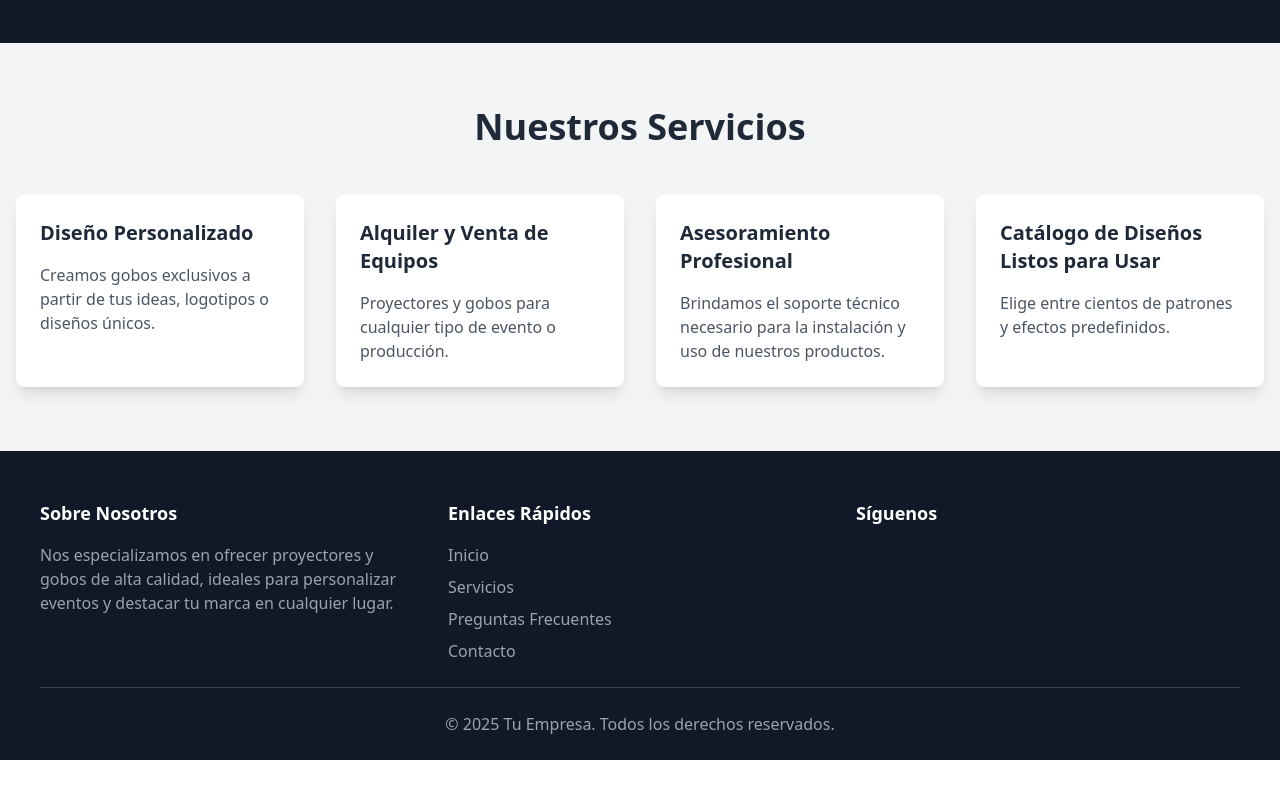
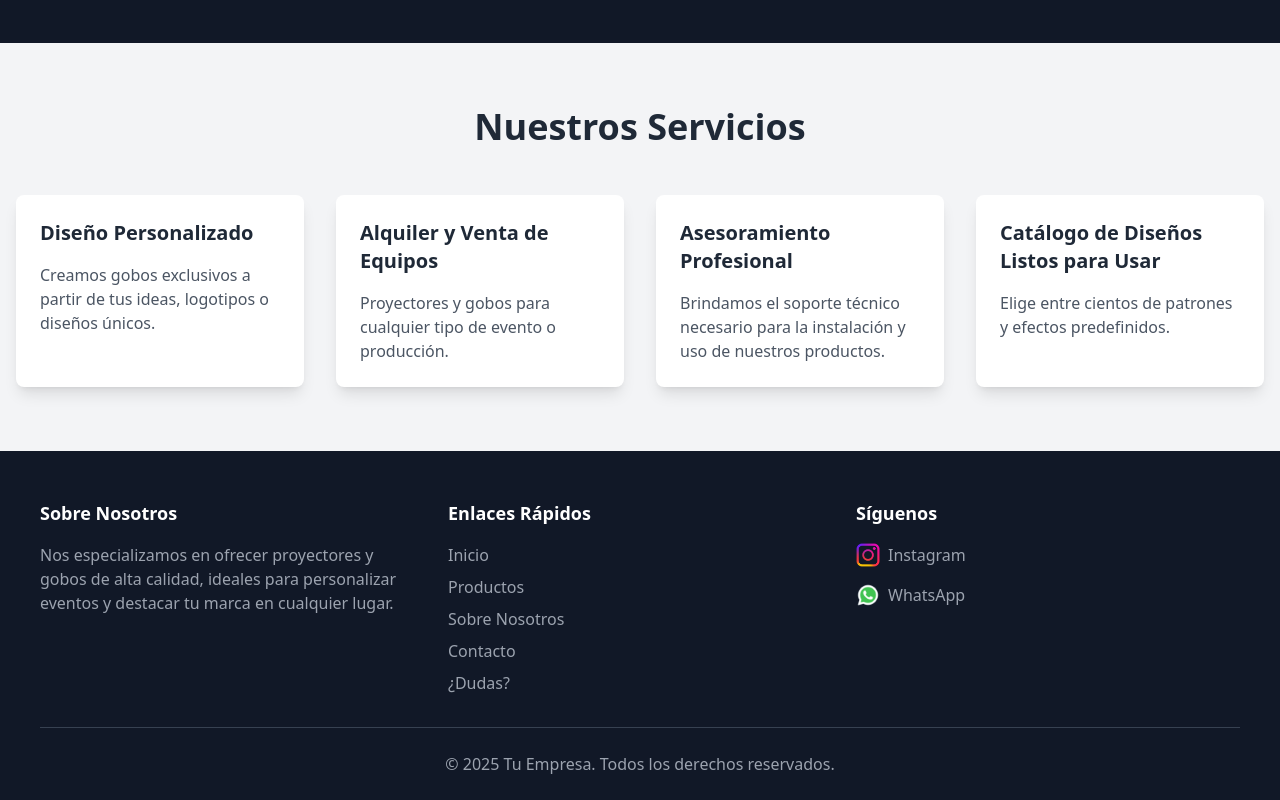
Before and after one commit to ibrian91/firefly, a React (Vite) app: page / in a window 1280 px wide. Shown: the part 2427-3227 px from the top of the page. Before the commit the page ends 3187 px from the top, so only its background shows below. Built offline with nearby package versions, Linux system fonts and the light colour scheme.

Commit message:
footer finalizado

```diff
--- /dev/null
+++ b/src/components/ScroolLink.jsx
@@ -0,0 +1,16 @@
+import React from 'react';
+import { Link } from 'react-router-dom';
+
+const ScrollLink = ({ to, children, className }) => {
+  const handleClick = () => {
+    window.scrollTo(0, 0); // Mueve el scroll al inicio de la página
+  };
+
+  return (
+    <Link to={to} className={className} onClick={handleClick}>
+      {children}
+    </Link>
+  );
+};
+
+export default ScrollLink;
--- a/src/pages/Footer.jsx
+++ b/src/pages/Footer.jsx
@@ -1,4 +1,7 @@
-import React from 'react';
+import React from "react";
+import ScrollLink from "../components/ScroolLink";
+import icon_Instagram from "../assets/icons/instagram_icon.png";
+import icon_WhatsApp from "../assets/icons/whatsapp_icon.png"; // Asegúrate de importar el ícono de WhatsApp.
 
 const Footer = () => {
   return (
@@ -9,8 +12,9 @@ const Footer = () => {
           <div>
             <h4 className="text-lg font-bold mb-4">Sobre Nosotros</h4>
             <p className="text-gray-400">
-              Nos especializamos en ofrecer proyectores y gobos de alta calidad, ideales para personalizar eventos
-              y destacar tu marca en cualquier lugar.
+              Nos especializamos en ofrecer proyectores y gobos de alta calidad,
+              ideales para personalizar eventos y destacar tu marca en cualquier
+              lugar.
             </p>
           </div>
 
@@ -19,16 +23,45 @@ const Footer = () => {
             <h4 className="text-lg font-bold mb-4">Enlaces Rápidos</h4>
             <ul>
               <li className="mb-2">
-                <a href="#home" className="text-gray-400 hover:text-white">Inicio</a>
+                <ScrollLink to="/" className="text-gray-400 hover:text-white">
+                  Inicio
+                </ScrollLink>
               </li>
+
               <li className="mb-2">
-                <a href="#services" className="text-gray-400 hover:text-white">Servicios</a>
+                <ScrollLink
+                  to="/products"
+                  className="text-gray-400 hover:text-white"
+                >
+                  Productos
+                </ScrollLink>
               </li>
+
               <li className="mb-2">
-                <a href="#faq" className="text-gray-400 hover:text-white">Preguntas Frecuentes</a>
+                <ScrollLink
+                  to="/about"
+                  className="text-gray-400 hover:text-white"
+                >
+                  Sobre Nosotros
+                </ScrollLink>
               </li>
-              <li>
-                <a href="#contact" className="text-gray-400 hover:text-white">Contacto</a>
+
+              <li className="mb-2">
+                <ScrollLink
+                  to="/contact"
+                  className="text-gray-400 hover:text-white"
+                >
+                  Contacto
+                </ScrollLink>
+              </li>
+
+              <li className="mb-2">
+                <ScrollLink
+                  to="/faq"
+                  className="text-gray-400 hover:text-white"
+                >
+                  ¿Dudas?
+                </ScrollLink>
               </li>
             </ul>
           </div>
@@ -36,19 +69,40 @@ const Footer = () => {
           {/* Columna 3: Redes sociales */}
           <div>
             <h4 className="text-lg font-bold mb-4">Síguenos</h4>
-            <div className="flex space-x-4">
-              <a href="https://facebook.com" target="_blank" rel="noopener noreferrer" className="text-gray-400 hover:text-white">
-                <i className="fab fa-facebook fa-lg"></i>
-              </a>
-              <a href="https://twitter.com" target="_blank" rel="noopener noreferrer" className="text-gray-400 hover:text-white">
-                <i className="fab fa-twitter fa-lg"></i>
-              </a>
-              <a href="https://instagram.com" target="_blank" rel="noopener noreferrer" className="text-gray-400 hover:text-white">
-                <i className="fab fa-instagram fa-lg"></i>
-              </a>
-              <a href="https://linkedin.com" target="_blank" rel="noopener noreferrer" className="text-gray-400 hover:text-white">
-                <i className="fab fa-linkedin fa-lg"></i>
-              </a>
+            <div className="space-y-4">
+              {/* Instagram */}
+              <div className="flex items-center space-x-2">
+                <img
+                  src={icon_Instagram}
+                  alt="Instagram"
+                  className="w-6 h-6"
+                />
+                <a
+                  href="https://www.instagram.com/firefly.proyecciones/"
+                  target="_blank"
+                  rel="noopener noreferrer"
+                  className="text-gray-400 hover:text-white"
+                >
+                  Instagram
+                </a>
+              </div>
+
+              {/* WhatsApp */}
+              <div className="flex items-center space-x-2">
+                <img
+                  src={icon_WhatsApp}
+                  alt="WhatsApp"
+                  className="w-6 h-6"
+                />
+                <a
+                  href="https://wa.me/123456789" // Reemplaza con el enlace de WhatsApp correcto.
+                  target="_blank"
+                  rel="noopener noreferrer"
+                  className="text-gray-400 hover:text-white"
+                >
+                  WhatsApp
+                </a>
+              </div>
             </div>
           </div>
         </div>
@@ -56,7 +110,8 @@ const Footer = () => {
         <hr className="my-6 border-gray-700" />
 
         <div className="text-center text-gray-400">
-          © {new Date().getFullYear()} Tu Empresa. Todos los derechos reservados.
+          © {new Date().getFullYear()} Tu Empresa. Todos los derechos
+          reservados.
         </div>
       </div>
     </footer>
```
Also changed, not shown: src/assets/icons/instagram_icon.png (added), src/assets/icons/whatsapp_icon.png (added).
